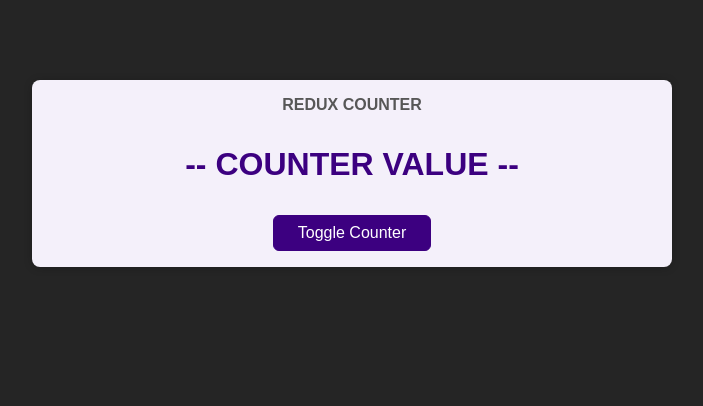
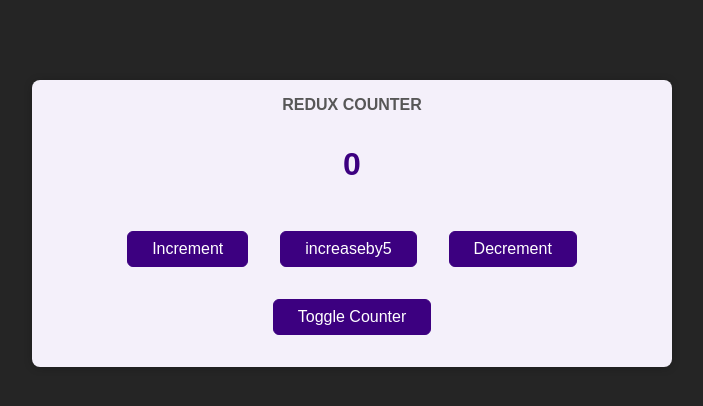
Before and after one commit to ncb6206/react-complete-guide, a React (Create React App) app: page / in a window 1280 px wide. Shown: the top 406 px of the page, without its empty margins (288-991 px from the left). Built offline with nearby package versions, Linux system fonts and the light colour scheme.

Commit message:
여러 state 올바르게 사용하는 방법

```diff
--- a/package.json
+++ b/package.json
@@ -8,7 +8,9 @@
     "@testing-library/user-event": "^13.5.0",
     "react": "^18.2.0",
     "react-dom": "^18.2.0",
+    "react-redux": "^8.0.5",
     "react-scripts": "5.0.1",
+    "redux": "^4.2.0",
     "web-vitals": "^2.1.4"
   },
   "scripts": {
--- a/src/components/Counter.js
+++ b/src/components/Counter.js
@@ -1,12 +1,37 @@
-import classes from './Counter.module.css';
+import { useSelector, useDispatch } from "react-redux";
+
+import classes from "./Counter.module.css";
 
 const Counter = () => {
-  const toggleCounterHandler = () => {};
+  const dispatch = useDispatch();
+  const counter = useSelector((state) => state.counter);
+  const show = useSelector((state) => state.showCounter);
+
+  const incrementHandler = () => {
+    dispatch({ type: "increment" });
+  };
+
+  const increaseHandler = () => {
+    dispatch({ type: "increase", amount: 5 });
+  };
+
+  const decrementHandler = () => {
+    dispatch({ type: "decrement" });
+  };
+
+  const toggleCounterHandler = () => {
+    dispatch({ type: "toggle" });
+  };
 
   return (
     <main className={classes.counter}>
       <h1>Redux Counter</h1>
-      <div className={classes.value}>-- COUNTER VALUE --</div>
+      {show && <div className={classes.value}>{counter}</div>}
+      <div>
+        <button onClick={incrementHandler}>Increment</button>
+        <button onClick={increaseHandler}>increaseby5</button>
+        <button onClick={decrementHandler}>Decrement</button>
+      </div>
       <button onClick={toggleCounterHandler}>Toggle Counter</button>
     </main>
   );
--- a/src/components/Counter.module.css
+++ b/src/components/Counter.module.css
@@ -21,3 +21,7 @@
   margin: 2rem 0;
   font-weight: bold;
 }
+
+.counter button {
+  margin: 1rem;
+}
--- a/src/index.js
+++ b/src/index.js
@@ -1,13 +1,18 @@
 import React from "react";
 import ReactDOM from "react-dom/client";
+import { Provider } from "react-redux";
+
 import "./index.css";
 import App from "./App";
+import store from "./store/index";
 
 const root = ReactDOM.createRoot(document.getElementById("root"));
 root.render(
-  <React.StrictMode>
-    <App />
-  </React.StrictMode>
+  <Provider store={store}>
+    <React.StrictMode>
+      <App />
+    </React.StrictMode>
+  </Provider>
 );
 
 // If you want to start measuring performance in your app, pass a function
--- /dev/null
+++ b/src/store/index.js
@@ -0,0 +1,39 @@
+import { createStore } from "redux";
+
+const initialState = { counter: 0, showCounter: true };
+
+const counterReducer = (state = initialState, action) => {
+  if (action.type === "increment") {
+    return {
+      counter: state.counter + 1,
+      showCounter: state.showCounter,
+    };
+  }
+
+  if (action.type === "increase") {
+    return {
+      counter: state.counter + action.amount,
+      showCounter: state.showCounter,
+    };
+  }
+
+  if (action.type === "decrement") {
+    return {
+      counter: state.counter - 1,
+      showCounter: state.showCounter,
+    };
+  }
+
+  if (action.type === "toggle") {
+    return {
+      showCounter: !state.showCounter,
+      counter: state.counter,
+    };
+  }
+
+  return state;
+};
+
+const store = createStore(counterReducer);
+
+export default store;
```
Also changed, not shown: 1 other file (tests, documents, lock files or other folders).
